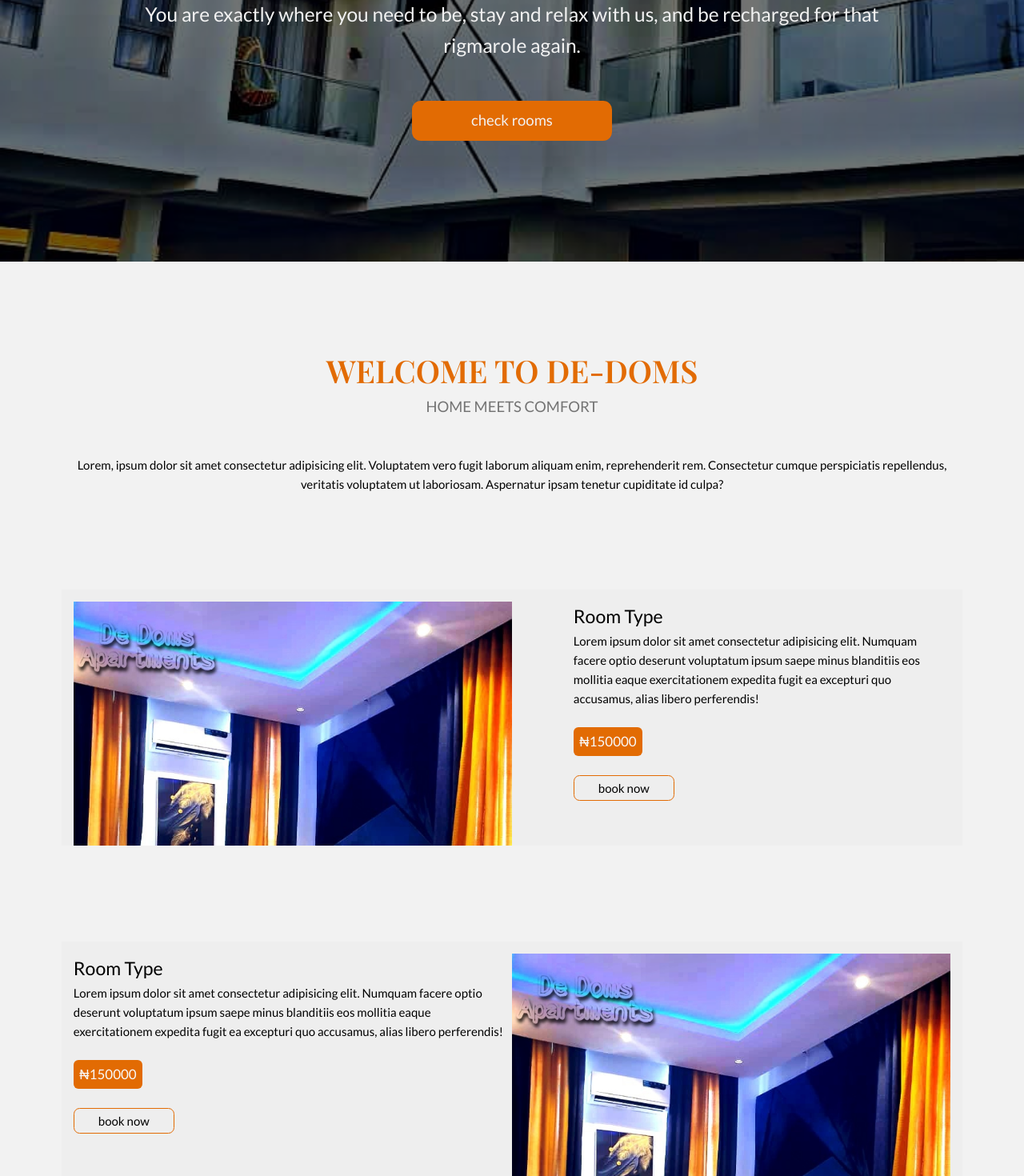
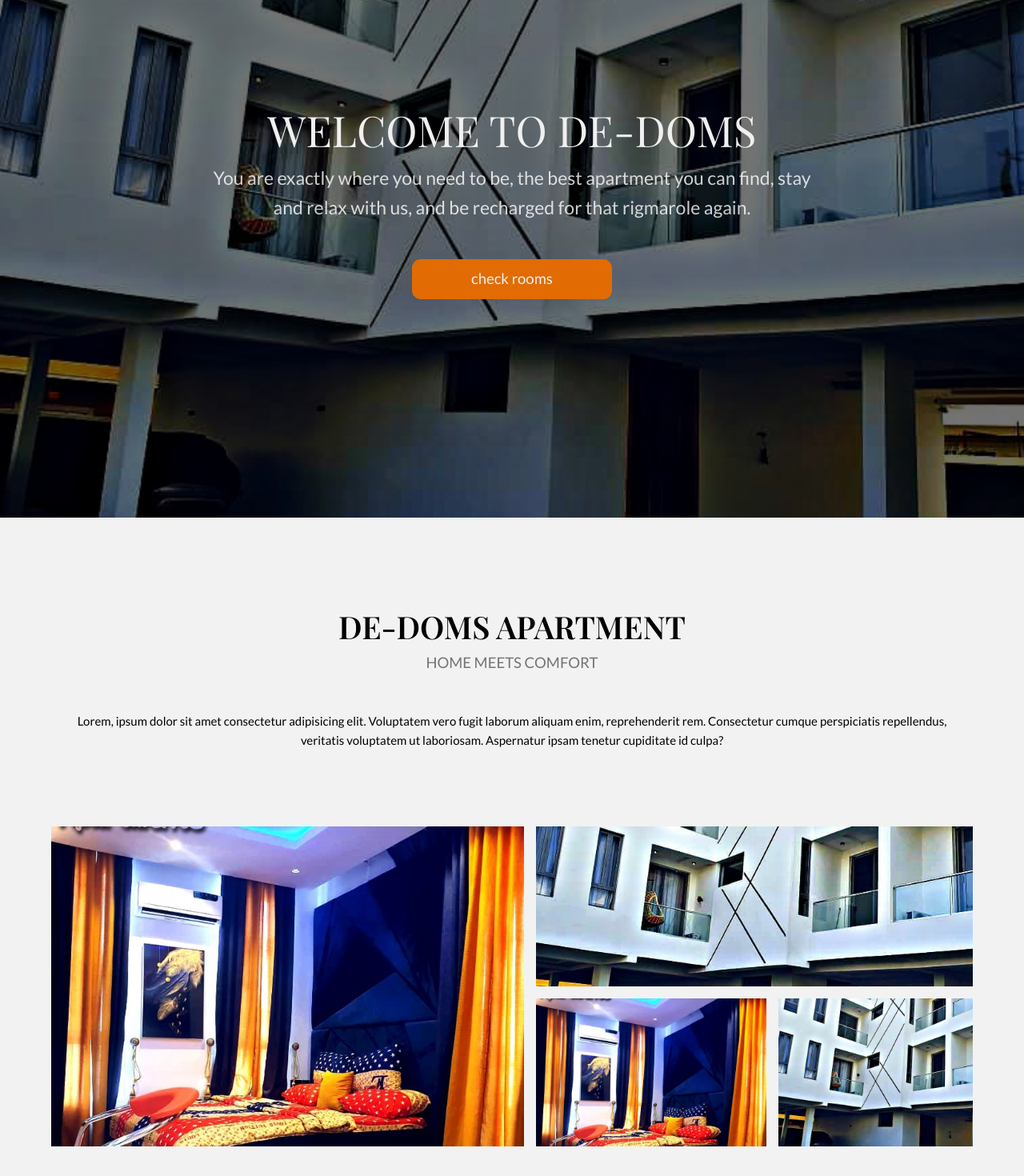
Before and after one commit to blackpandan/apartment, a Vue app: page / in a window 1280 px wide. Shown: the part 220-1690 px from the top of the page at 80% size. Built offline with nearby package versions, Linux system fonts and the light colour scheme.

Commit message:
added landing page

```diff
--- a/src/components/RoomCard.vue
+++ b/src/components/RoomCard.vue
@@ -19,7 +19,7 @@ function checkType(index){
 <template>
   <div :class="['card', {'oddCard': checkType(index)}]" >
     <div class="card__item">
-      <img src="../assets/back.jpeg" alt="" class="card__item card__image">
+      <img src="../assets/back2.jpeg" alt="" class="card__item card__image">
     </div>
     <div :class="['card__item', 'card__text', {'oddText': checkType(index)}]">
       <h2 class="text--subheader">Room Type</h2>
@@ -39,12 +39,13 @@ function checkType(index){
   position: relative;
   width: 100%;
   display: flex;
-  height: 40vh;
+  height: 400px;
   overflow: hidden;
   justify-content: center;
   background-color: rgba(200, 200, 200, 0.1);
   padding: 1em;
-  flex-wrap: wrap;
+  flex-wrap: no-wrap;
+  column-gap: 3vw;
 
   &__item{
     flex-basis: 50%;
@@ -84,7 +85,7 @@ function checkType(index){
   }
 
   &__text{
-    padding: 0 2vw 2em 6vw;
+    padding: 0 2vw 2em 0;
 
     &-info{
       color: var(--color-text);
@@ -107,6 +108,11 @@ function checkType(index){
   padding: 0 0 0 0;
 }
 
+@media screen and (max-width: 1300px){
+  .card{
+    width: 85%;
+  }
+}
 @media screen and (max-width: 780px){
   .card{
     flex-direction: column;
--- a/src/views/HomeView.vue
+++ b/src/views/HomeView.vue
@@ -7,26 +7,30 @@
   <main class="main">
     <section class="slideshow">
       <img class="slideshow__image" src="../assets/back2.jpeg" alt="">
-      <p class="slideshow__intro">You are exactly where you need to be, stay and relax with us, and be recharged for that rigmarole again.</p>
-      <a href="#" class="slideshow__button">check rooms</a>
+      <h1 class="headingText slideshow__header">WELCOME TO DE-DOMS</h1>
+      <p class="slideshow__intro">You are exactly where you need to be, the best apartment you can find, stay and relax with us, and be recharged for that rigmarole again.</p>
+      <a href="#roomsHeader" class="slideshow__button">check rooms</a>
     </section>
 
     <section class="top">
       <div class="top__header">
-        <h1 class="headingText text--header">WELCOME TO DE-DOMS</h1>
-        <h3 class="text--subheader2">HOME MEETS COMFORT</h3>
+        <h1 class="headingText text--header">DE-DOMS APARTMENT</h1>
+        <h2 class="text--subheader2">HOME MEETS COMFORT</h2>
       </div>
       <p>Lorem, ipsum dolor sit amet consectetur adipisicing elit. Voluptatem vero fugit laborum aliquam enim, reprehenderit rem. Consectetur cumque perspiciatis repellendus, veritatis voluptatem ut laboriosam. Aspernatur ipsam tenetur cupiditate id culpa?</p>
     </section>
 
     <section class="showOff">
-     <img src="" alt="">
-     <img src="" alt="">
-     <img src="" alt="">
-     <img src="" alt="">
+      <div class="showOff__box">
+     <img class="showOff__one showOff__image" src="../assets/back.jpeg" alt="">
+     <img class="showOff__two showOff__image" src="../assets/back2.jpeg" alt="">
+     <img class="showOff__three showOff__image" src="../assets/back.jpeg" alt="">
+     <img class="showOff__four showOff__image" src="../assets/back2.jpeg" alt="">
+      </div>
     </section>
 
-    <section class="rooms">
+    <h3 id="roomsHeader" class="rooms__header headingText">Available Rooms</h3>
+    <section id="rooms" class="rooms">
       <RoomCard v-for="i in 5" :index="i"/>
     </section>
 
@@ -40,7 +44,7 @@
 .text{
     &--header{
       font-size: calc(1em + 3vmin);
-      color: var(--color-orange);
+      // color: var(--color-orange);
       font-weight: 600;
     }
 
@@ -72,12 +76,57 @@
     }
   }
 
+  .showOff{
+    width: 90%;
+    height: 50vh;
+    margin: 0 0 15vh 0;
+
+    &__box{
+    display: grid;
+    width: 100%;
+    height: 100%;
+    overflow: hidden;
+    grid-template-areas: "one one two two"
+                        "one one three four";
+    grid-template-columns: repeat(4, 25%);
+    grid-template-rows: 25vh 25vh;
+    gap: 1em 1em;
+
+    }
+
+    &__image{
+      object-fit: cover;
+      height: 100%;
+      width: 100%;
+    }
+
+    &__one{
+      grid-area: one;
+    }
+
+    &__two{
+      grid-area: two;
+    }
+
+    &__three{
+      grid-area: three;
+    }
+
+    &__four{
+      grid-area: four;
+    }
+
+
+
+  }
+
+
 }
 
 .slideshow{
   position: relative;
   width: 100%;
-  height: 60vh;
+  height: 100vh;
   display: flex;
   flex-direction: column;
   align-items: center;
@@ -96,6 +145,12 @@
     z-index: 1;
   }
 
+
+  &__header{
+    color: rgba(240, 240, 240);
+    font-size: calc(3em + 1vmin);
+    z-index: 2;
+  }
 
   &__image{
     position: absolute;
@@ -122,11 +177,11 @@
   }
 
   &__intro{
-    color: var(--vt-c-white-mute);
+    color: rgba($color: white, $alpha: 0.8);
     z-index: 2;
-    padding: 0 10vw 2em 10vw;
+    padding: 0 20vw 2em 20vw;
     text-align: center;
-    font-size: calc(1em + 1.2vmin)
+    font-size: calc(1em + 1vmin)
   }
 
 }
@@ -134,9 +189,16 @@
 .rooms{
   display: flex;
   flex-direction: column;
-  row-gap: 15vh;
-  width: 100%;
+  row-gap: 10vh;
+  align-items: center;
+  width: 85%;
   padding: 0 6vw 15vh 6vw;
+
+  &__header{
+    font-size: calc(1em + 1.5vmin);
+    margin: 0 0 1em 0;
+    font-weight: 500;
+  }
 }
 @media screen and (max-width: 700px){
   .rooms{
```
